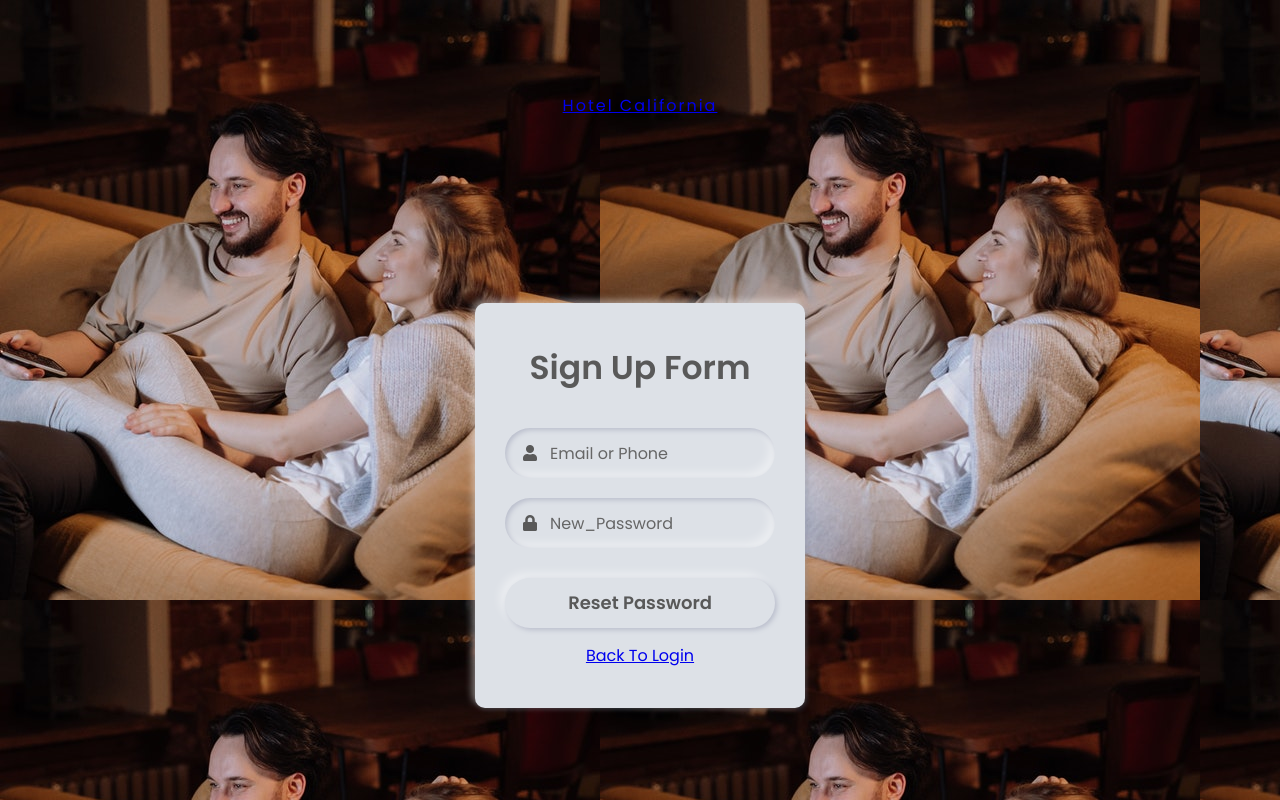
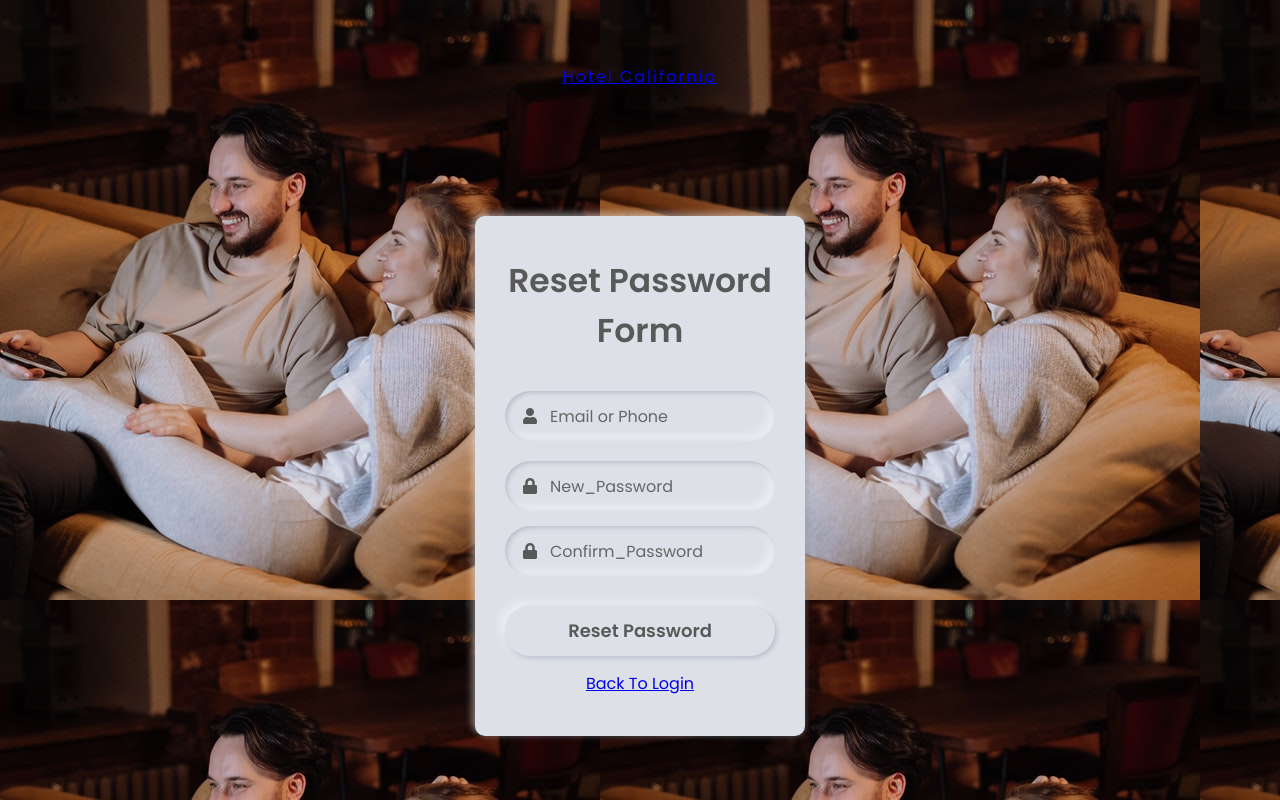
Before and after one commit to Saad-Itani/351-Project, a Flask app: page /password_change in a window 1280 px wide. Run offline with Flask 2, Linux system fonts and the light colour scheme; some libraries are stand-ins or nearby versions.

Commit message:
Update resetPassword.html

```diff
--- a/Website/templates/resetPassword.html
+++ b/Website/templates/resetPassword.html
@@ -21,18 +21,23 @@
 
       <div class="content" align="center">
          <div class="text">
-            Sign Up Form
+            Reset Password Form
          </div>
-         <form action="#" align="center">
+         <form action="{{url_for('password_change')}}" align="center" method = "post">
             <div class="field">
-               <input type="text" name = Email_address id = Email_address  required>
+               <input type="text" name = "Email_address" id = "Email_address" required>
                <span class="fas fa-user"></span>
                <label>Email or Phone</label>
             </div>
             <div class="field">
-               <input type="password"  name = password id = password required>
+               <input type="password"  name = "password" id = "password" required>
                <span class="fas fa-lock"></span>
                <label>New_Password</label>
+            </div>
+            <div class="field">
+               <input type="password"  name = "confirm_password" id = "confirm_password" required>
+               <span class="fas fa-lock"></span>
+               <label>Confirm_Password</label>
             </div>
             <button onclick="window.location.href='index.html'"> Reset Password </button>
             <div class="reset-password">
```
